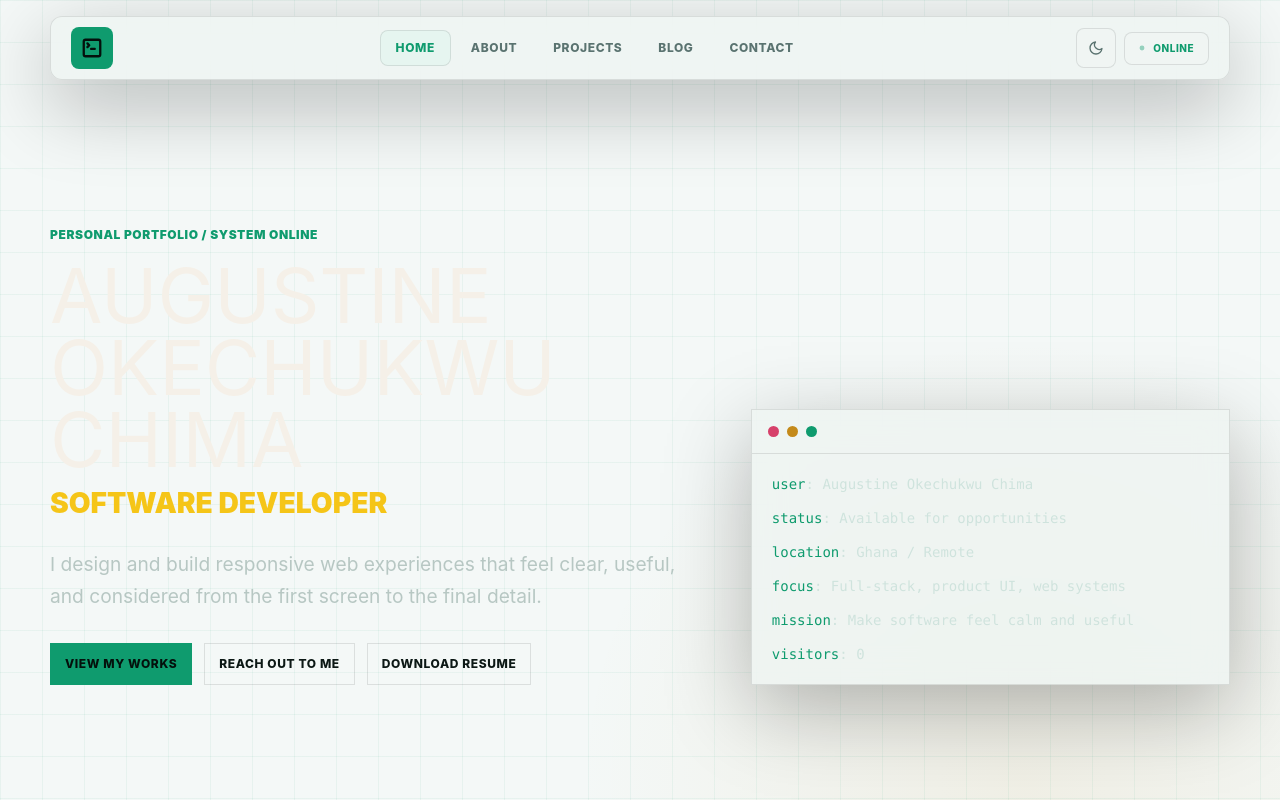
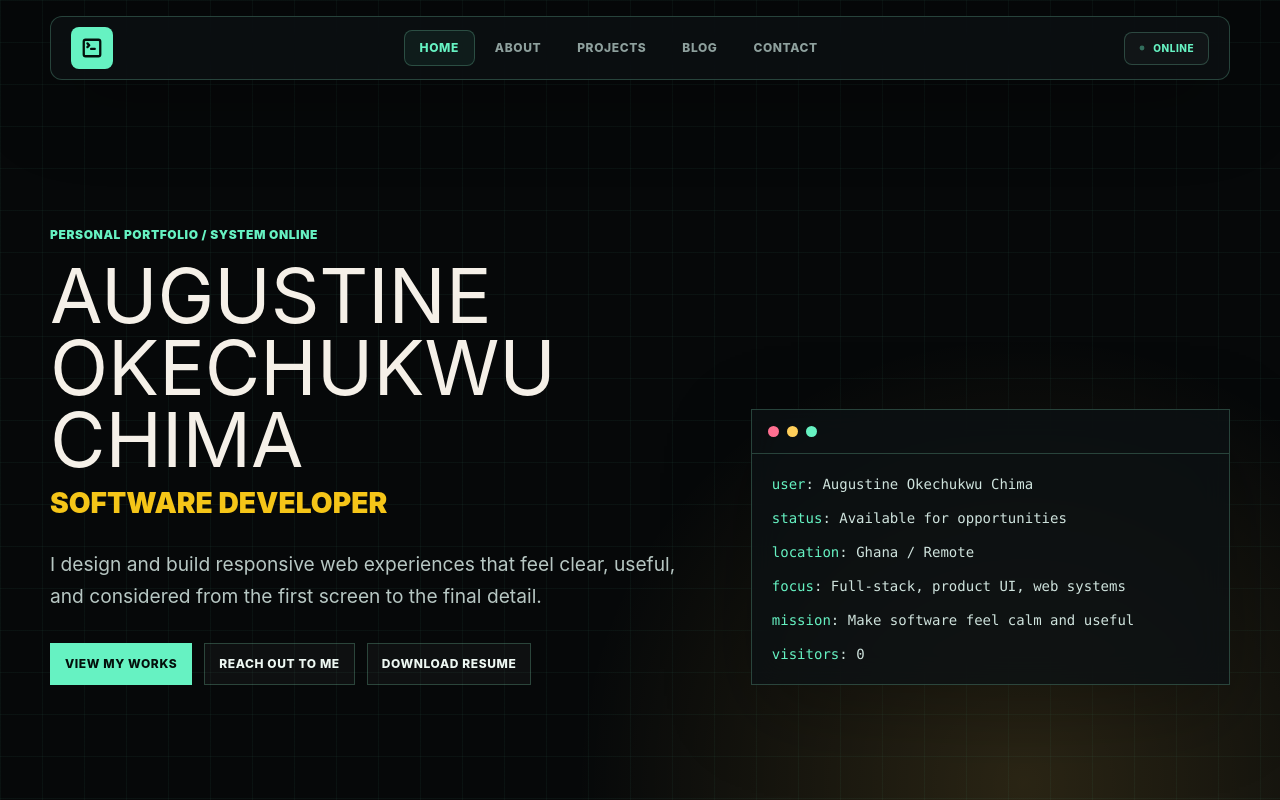
Before and after one commit to august-web/portffoliio, a Next.js app: page / in a window 1280 px wide. Shown: the top 800 px of the page. Built offline with nearby package versions, Linux system fonts and the light colour scheme.

Commit message:
Remove theme toggle — site is now permanently dark theme

```diff
--- a/src/components/layout/Navbar.tsx
+++ b/src/components/layout/Navbar.tsx
@@ -4,7 +4,6 @@ import React, { useState, useEffect } from 'react'
 import { usePathname } from 'next/navigation'
 import Link from 'next/link'
 import { motion, AnimatePresence } from 'framer-motion'
-import ThemeToggle from '../ui/ThemeToggle'
 
 const navLinks = [
   { label: 'Home', href: '/' },
@@ -80,8 +79,6 @@ export default function Navbar() {
         </nav>
 
         <div className="flex items-center gap-2">
-          <ThemeToggle />
-
           <span className="hidden md:inline-flex items-center gap-2 border border-[var(--color-line)] bg-white/3 px-3.5 py-2 text-[10px] font-extrabold uppercase tracking-wider text-[var(--color-accent)] rounded-lg">
             <motion.span
               className="w-1.5 h-1.5 rounded-full bg-[var(--color-accent)]"
--- a/src/components/ui/ThemeToggle.tsx
+++ /dev/null
@@ -1,70 +0,0 @@
-'use client'
-
-import React, { useState, useEffect } from 'react'
-
-export default function ThemeToggle() {
-  const [dark, setDark] = useState<boolean | null>(null)
-
-  useEffect(() => {
-    const stored = localStorage.getItem('theme')
-    const prefersDark = window.matchMedia('(prefers-color-scheme: dark)').matches
-    const isDark = stored ? stored === 'dark' : prefersDark
-    setDark(isDark)
-    document.documentElement.setAttribute('data-theme', isDark ? 'dark' : 'light')
-  }, [])
-
-  if (dark === null) {
-    return (
-      <button
-        type="button"
-        className="w-10 h-10 border border-[var(--color-line)] bg-white/3 rounded-lg"
-        aria-label="Toggle theme"
-        disabled
-      />
-    )
-  }
-
-  function toggle() {
-    const next = !dark
-    setDark(next)
-    document.documentElement.setAttribute('data-theme', next ? 'dark' : 'light')
-    localStorage.setItem('theme', next ? 'dark' : 'light')
-  }
-
-  return (
-    <button
-      type="button"
-      onClick={toggle}
-      className="w-10 h-10 flex items-center justify-center border border-[var(--color-line)] bg-white/3 rounded-lg cursor-pointer hover:border-[var(--color-accent)] transition-colors duration-200"
-      aria-label={dark ? 'Switch to light mode' : 'Switch to dark mode'}
-    >
-      <svg
-        width="16"
-        height="16"
-        viewBox="0 0 24 24"
-        fill="none"
-        stroke="currentColor"
-        strokeWidth="2"
-        strokeLinecap="round"
-        strokeLinejoin="round"
-        className="text-[var(--color-muted)]"
-      >
-        {dark ? (
-          <>
-            <circle cx="12" cy="12" r="4" />
-            <path d="M12 2v2" />
-            <path d="M12 20v2" />
-            <path d="m4.93 4.93 1.41 1.41" />
-            <path d="m17.66 17.66 1.41 1.41" />
-            <path d="M2 12h2" />
-            <path d="M20 12h2" />
-            <path d="m6.34 17.66-1.41 1.41" />
-            <path d="m19.07 4.93-1.41 1.41" />
-          </>
-        ) : (
-          <path d="M21 12.79A9 9 0 1 1 11.21 3 7 7 0 0 0 21 12.79z" />
-        )}
-      </svg>
-    </button>
-  )
-}
--- a/src/styles/globals.css
+++ b/src/styles/globals.css
@@ -45,32 +45,6 @@ body {
   -moz-osx-font-smoothing: grayscale;
 }
 
-[data-theme='light'] {
-  --color-bg: #f4f8f7;
-  --color-panel: #eef4f2;
-  --color-panel-strong: #dce8e3;
-  --color-line: rgba(6, 8, 9, 0.1);
-  --color-muted: #5a7370;
-  --color-accent: #0f9b6e;
-  --color-accent-2: #c48a1a;
-  --color-text: #0c1815;
-  --color-danger: #d6406a;
-}
-
-[data-theme='light'] body {
-  background:
-    linear-gradient(rgba(15, 155, 110, 0.06) 1px, transparent 1px),
-    linear-gradient(90deg, rgba(15, 155, 110, 0.06) 1px, transparent 1px),
-    radial-gradient(circle at 80% 12%, rgba(196, 138, 26, 0.08), transparent 28rem),
-    radial-gradient(circle at 20% 20%, rgba(15, 155, 110, 0.08), transparent 24rem), var(--color-bg);
-  background-size:
-    42px 42px,
-    42px 42px,
-    auto,
-    auto,
-    auto;
-}
-
 @media (max-width: 520px) {
   body {
     background-size:
@@ -80,23 +54,4 @@ body {
       auto,
       auto;
   }
-
-  [data-theme='light'] body {
-    background-size:
-      30px 30px,
-      30px 30px,
-      auto,
-      auto,
-      auto;
-  }
 }
-
-html {
-  transition: color-scheme 0.3s;
-}
-
-body {
-  transition:
-    background-color 0.3s,
-    color 0.3s;
-}
```
